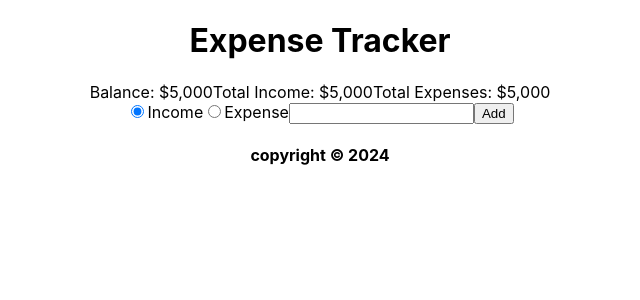
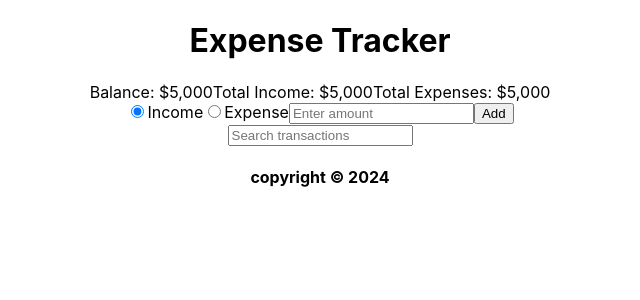
Before and after one commit to enowmbi/expense-tracker-react, a React (Create React App) app: page / in a window 1280 px wide. Shown: the top 300 px of the page, without its empty margins (320-960 px from the left). Built offline with nearby package versions, Linux system fonts and the light colour scheme.

Commit message:
Add search box

```diff
--- a/src/App.js
+++ b/src/App.js
@@ -2,6 +2,7 @@ import './App.css';
 import Header from './components/Header'
 import IncomeExpenseSummary from './components/IncomeExpenseSummary'
 import NewTransactionForm from './components/NewTransactionForm'
+import Search from './components/Search'
 import Footer from './components/Footer'
 
 function App() {
@@ -10,6 +11,7 @@ function App() {
       <Header title="Expense Tracker" />
       <IncomeExpenseSummary />
       <NewTransactionForm />
+      <Search />
       <Footer />
     </div>
   );
--- a/src/components/NewTransactionForm.js
+++ b/src/components/NewTransactionForm.js
@@ -5,7 +5,7 @@ const NewTransactionForm = () =>{
        <label>Income</label>
        <input type='radio' name="inc" />
        <label>Expense</label>
-       <input type="number" required />
+       <input type="number" required placeholder="Enter amount"/>
        <button>Add</button>
       </form>
    )
--- a/src/components/Search.js
+++ b/src/components/Search.js
@@ -0,0 +1,10 @@
+const Search = () =>{
+ return(
+    <form>
+     <input type="text" placeholder="Search transactions" />
+     </form>
+ )
+
+}
+
+export default Search
```
